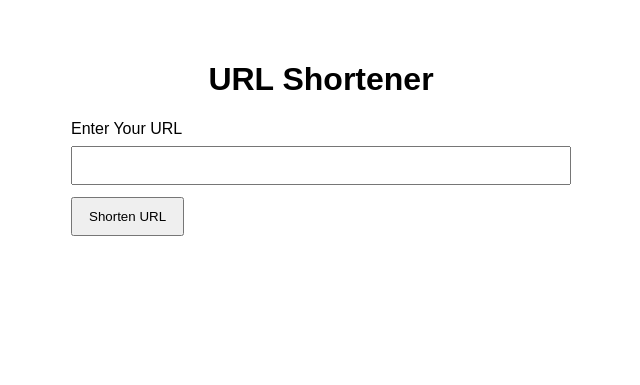
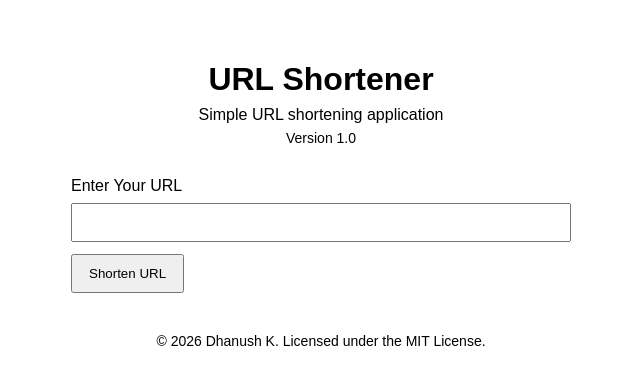
Before and after one commit to xDK0d3r/url-shortener, a FastAPI app: page / in a window 1280 px wide. Shown: the top 385 px of the page, without its empty margins (319-959 px from the left). Run offline with FastAPI, Linux system fonts and the light colour scheme.

Commit message:
feat: add app info and footer

```diff
--- a/static/style.css
+++ b/static/style.css
@@ -4,8 +4,21 @@ body {
     padding: 40px 20px;
 }
 
-#title {
+header {
     text-align: center;
+    margin-bottom: 30px;
+}
+
+header h1 {
+    margin-bottom: 8px;
+}
+
+header p {
+    margin: 0 0 5px;
+}
+
+header span {
+    font-size: 14px;
 }
 
 #form,
@@ -34,3 +47,9 @@ body {
     margin-top: 8px;
     word-break: break-all;
 }
+
+footer {
+    text-align: center;
+    margin-top: 40px;
+    font-size: 14px;
+}
--- a/templates/index.html
+++ b/templates/index.html
@@ -9,8 +9,11 @@
     <body>
         <header id="title">
             <h1>URL Shortener</h1>
+            <p>Simple URL shortening application</p>
+            <span>Version 1.0</span>
         </header>
 
+        <main>
         <section id="form">
             <form method="post" action="/shorten">
                 <label for="original_url">Enter Your URL</label>
@@ -29,5 +32,10 @@
         <section id="msg">
 
         </section>
+        </main>
+
+        <footer>
+           <p>© 2026 Dhanush K. Licensed under the MIT License. </p>
+        </footer>
     </body>
 </html>
```
